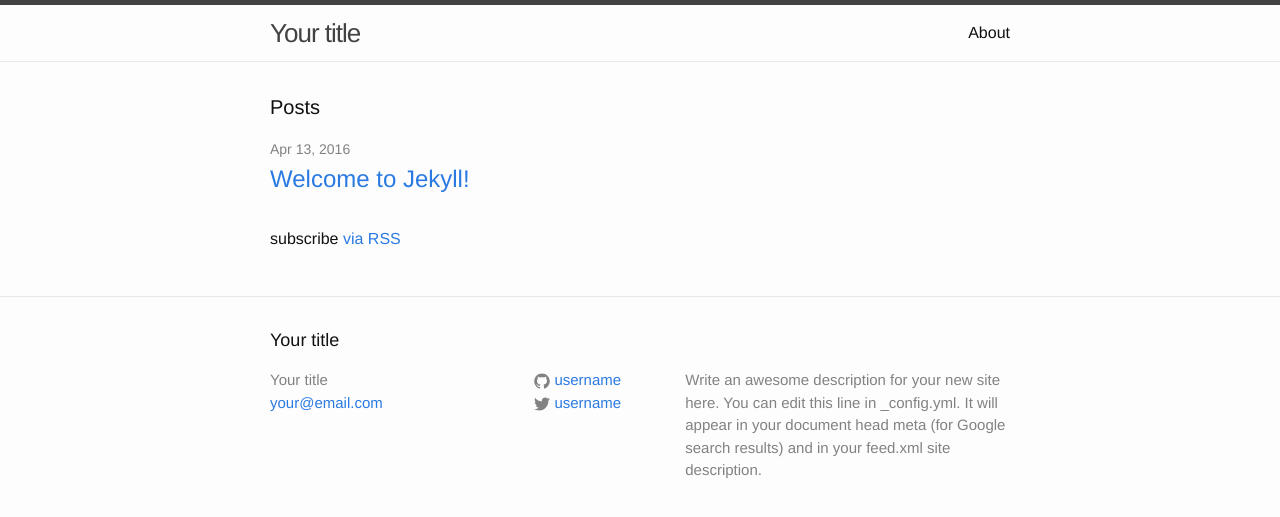
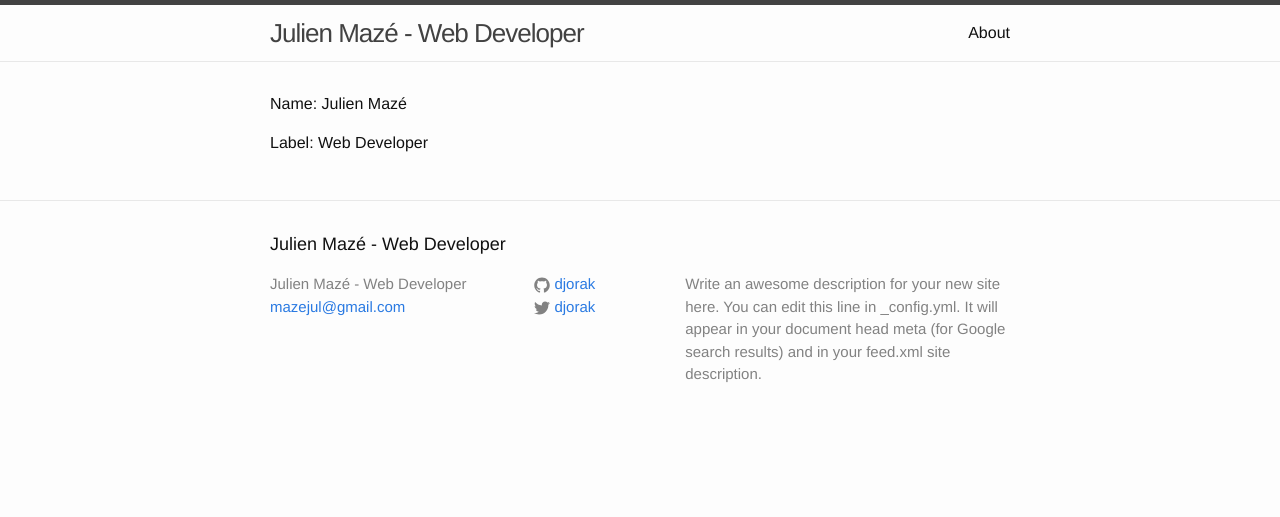
Before and after one commit to djorak/djorak.github.io, a Jekyll site: the page built from index.html, in a window 1280 px wide. Shown: the top 517 px of the page. Built offline with Jekyll 4.4.1, drawn with Linux system fonts in a browser that asks for light colours.

Commit message:
WIP: adding resume

```diff
--- a/_config.yml
+++ b/_config.yml
@@ -1,14 +1,20 @@
+# Welcome to Jekyll!
+#
+# This config file is meant for settings that affect your whole blog, values
+# which you are expected to set up once and rarely need to edit after that.
+# For technical reasons, this file is *NOT* reloaded automatically when you use
+# 'jekyll serve'. If you change this file, please restart the server process.
+
 # Site settings
-title: Your title
-email: your@email.com
+email: mazejul@gmail.com
 description: > # this means to ignore newlines until "baseurl:"
   Write an awesome description for your new site here. You can edit this
   line in _config.yml. It will appear in your document head meta (for
   Google search results) and in your feed.xml site description.
 baseurl: "" # the subpath of your site, e.g. /blog
-url: "your.base.url" # the base hostname & protocol for your site
-twitter_username: username
-github_username:  username
+url: "http://www.julien-maze.com" # the base hostname & protocol for your site
+twitter_username: djorak
+github_username:  djorak
 
 # Build settings
 markdown: kramdown
--- a/_includes/footer.html
+++ b/_includes/footer.html
@@ -2,12 +2,12 @@
 
   <div class="wrapper">
 
-    <h2 class="footer-heading">{{ site.title }}</h2>
+    <h2 class="footer-heading">{{ site_title }}</h2>
 
     <div class="footer-col-wrapper">
       <div class="footer-col footer-col-1">
         <ul class="contact-list">
-          <li>{{ site.title }}</li>
+          <li>{{ site_title }}</li>
           <li><a href="mailto:{{ site.email }}">{{ site.email }}</a></li>
         </ul>
       </div>
--- a/_includes/head.html
+++ b/_includes/head.html
@@ -3,10 +3,10 @@
   <meta http-equiv="X-UA-Compatible" content="IE=edge">
   <meta name="viewport" content="width=device-width, initial-scale=1">
 
-  <title>{% if page.title %}{{ page.title }}{% else %}{{ site.title }}{% endif %}</title>
+  <title>{% if page.title %}{{ page.title }}{% else %}{{ site_title }}{% endif %}</title>
   <meta name="description" content="{% if page.excerpt %}{{ page.excerpt | strip_html | strip_newlines | truncate: 160 }}{% else %}{{ site.description }}{% endif %}">
 
   <link rel="stylesheet" href="{{ "/css/main.css" | prepend: site.baseurl }}">
   <link rel="canonical" href="{{ page.url | replace:'index.html','' | prepend: site.baseurl | prepend: site.url }}">
-  <link rel="alternate" type="application/rss+xml" title="{{ site.title }}" href="{{ "/feed.xml" | prepend: site.baseurl | prepend: site.url }}">
+  <link rel="alternate" type="application/rss+xml" title="{{ site_title }}" href="{{ "/feed.xml" | prepend: site.baseurl | prepend: site.url }}">
 </head>
--- a/_includes/header.html
+++ b/_includes/header.html
@@ -2,7 +2,7 @@
 
   <div class="wrapper">
 
-    <a class="site-title" href="{{ site.baseurl }}/">{{ site.title }}</a>
+    <a class="site-title" href="{{ site.baseurl }}/">{{ site_title }}</a>
 
     <nav class="site-nav">
       <a href="#" class="menu-icon">
--- a/_layouts/default.html
+++ b/_layouts/default.html
@@ -1,5 +1,8 @@
 <!DOCTYPE html>
 <html>
+
+    {% assign basics = site.data.resume.basics %}
+    {% capture site_title %}{{ basics.name }} - {{ basics.label }}{% endcapture %}
 
     {% include head.html %}
 
--- a/feed.xml
+++ b/feed.xml
@@ -4,7 +4,7 @@ layout: null
 <?xml version="1.0" encoding="UTF-8"?>
 <rss version="2.0" xmlns:atom="http://www.w3.org/2005/Atom">
   <channel>
-    <title>{{ site.title | xml_escape }}</title>
+    <title>{{ site_title | xml_escape }}</title>
     <description>{{ site.description | xml_escape }}</description>
     <link>{{ site.url }}{{ site.baseurl }}/</link>
     <atom:link href="{{ "/feed.xml" | prepend: site.baseurl | prepend: site.url }}" rel="self" type="application/rss+xml"/>
--- a/index.html
+++ b/index.html
@@ -3,20 +3,10 @@ layout: default
 ---
 
 <div class="home">
+    <div class="resume">
+        {% assign resume = site.data.resume %}
 
-    <h1 class="page-heading">Posts</h1>
-
-    <ul class="post-list">
-        {% for post in site.posts %}
-        <li>
-            <span class="post-meta">{{ post.date | date: "%b %-d, %Y" }}</span>
-
-            <h2>
-          <a class="post-link" href="{{ post.url | prepend: site.baseurl }}">{{ post.title }}</a>
-        </h2>
-        </li>
-        {% endfor %}
-    </ul>
-
-    <p class="rss-subscribe">subscribe <a href="{{ " /feed.xml " | prepend: site.baseurl }}">via RSS</a></p>
+        <p>Name: {{ resume.basics.name }}</p>
+        <p>Label: {{ resume.basics.label }}</p>
+    </div>
 </div>
```
Also changed, not shown: _data/resume.json (added, +130 -0 lines), 1 other file. Lines whose indentation alone changed are shown as unchanged.
